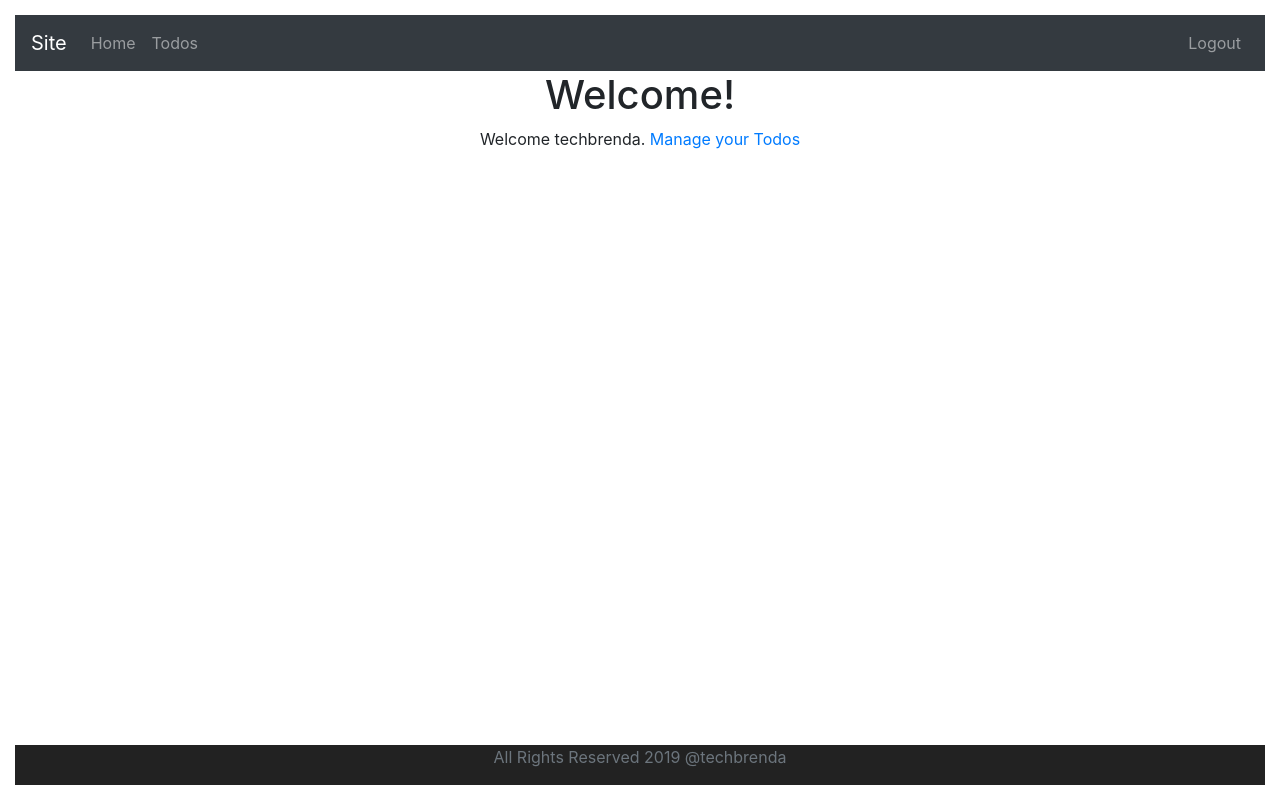
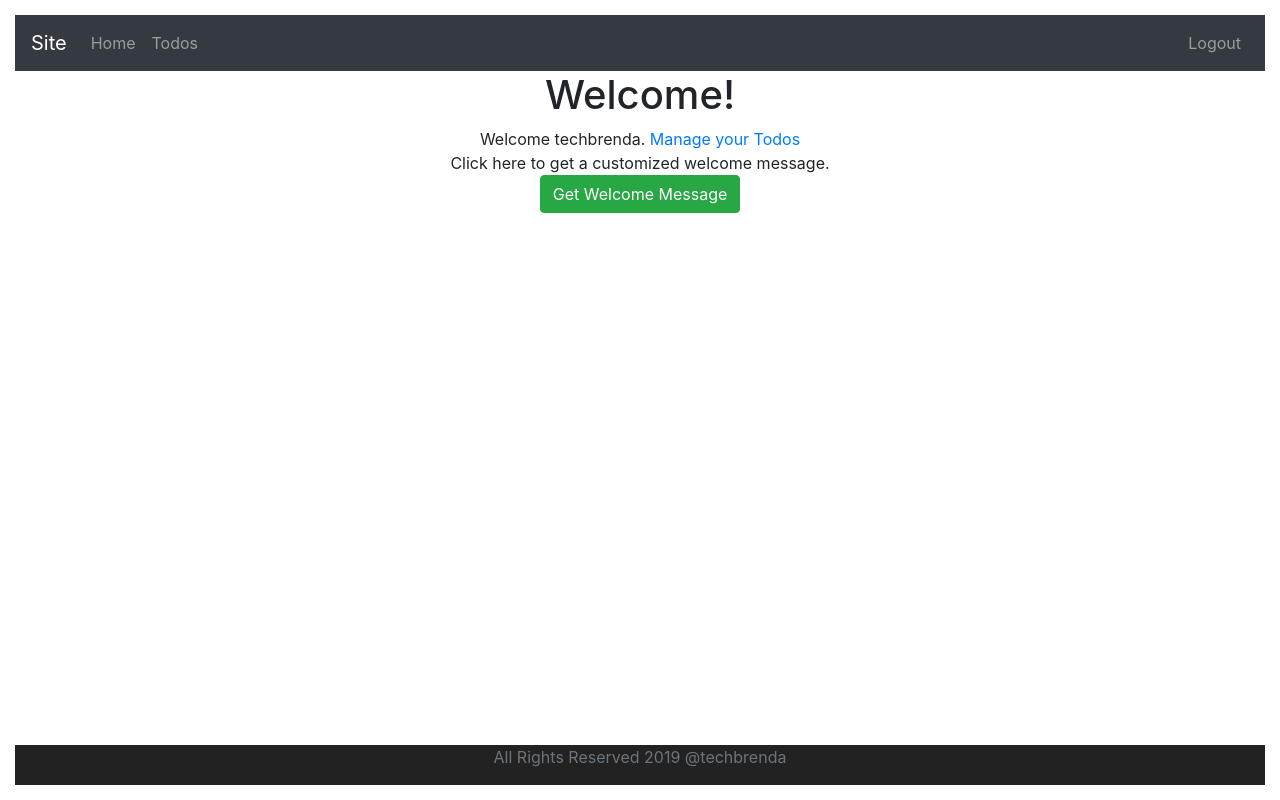
Before and after one commit to TechBrenda/todo-app, a React (Create React App) app in the folder todo-app/: page /welcome/techbrenda in a window 1280 px wide. Built offline with nearby package versions, Linux system fonts and the light colour scheme; sample sign-in values are in the browser's storage.

Commit message:
Added button for REST call

```diff
--- a/todo-app/src/components/todo/Welcome.js
+++ b/todo-app/src/components/todo/Welcome.js
@@ -2,6 +2,10 @@ import React, { Component } from 'react'
 import { Link } from 'react-router-dom'
 
 class Welcome extends Component {
+  getWelcomeMessage = () => {
+    console.log('Welcome button clicked')
+  }
+
   render () {
     return (
       <div>
@@ -10,6 +14,13 @@ class Welcome extends Component {
           Welcome {this.props.match.params.name}.&nbsp;
           <Link to='/todo'>Manage your Todos</Link>
         </div>
+        <div className='container'>
+          Click here to get a customized welcome message.
+          <br />
+          <button className='btn btn-success' onClick={this.getWelcomeMessage}>
+            Get Welcome Message
+          </button>
+        </div>
       </div>
     )
   }
```
